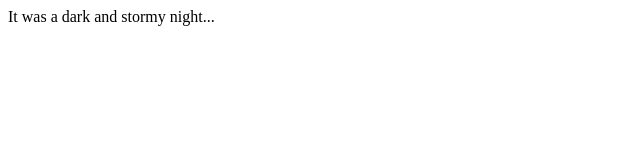
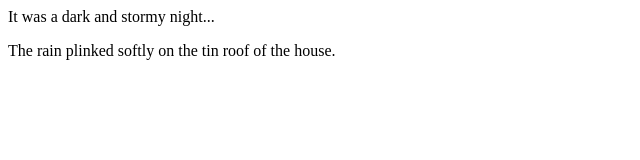
Before and after one commit to kevinmk/fireside-story, a plain HTML site: page index.html in a window 1280 px wide. Shown: the whole page, without its empty margins (0-640 px from the left). Drawn offline with Linux system fonts and the light colour scheme.

Commit message:
added a second line

```diff
--- a/index.html
+++ b/index.html
@@ -1,5 +1,6 @@
 <html>
     <body>
       <p>It was a dark and stormy night...</p>
+      <p>The rain plinked softly on the tin roof of the house.</p>
     </body>
   </html>
```
